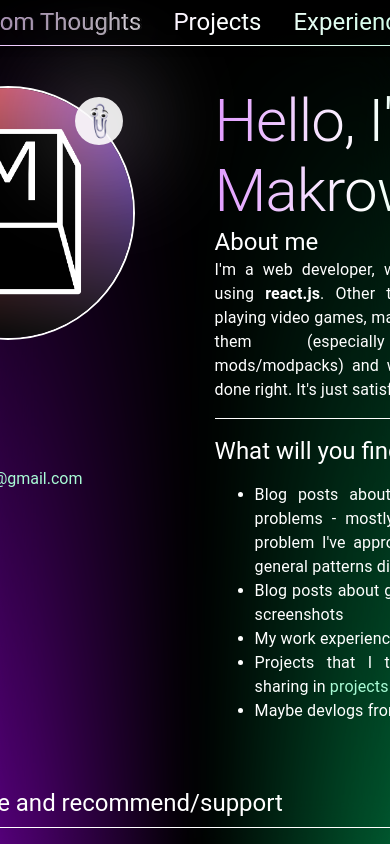
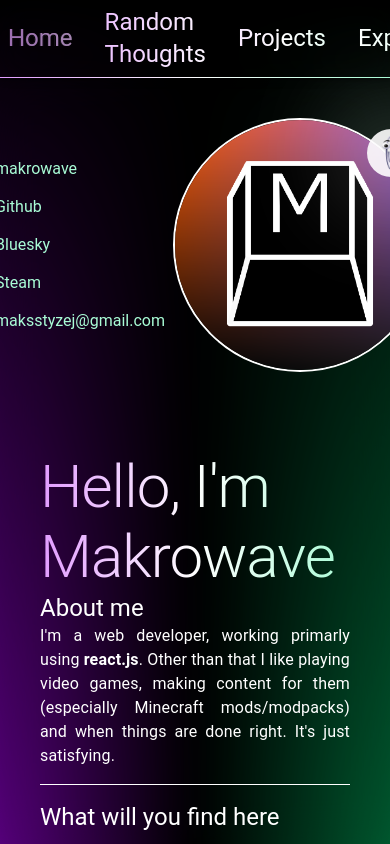
Before and after one commit to Makrowave/makrowave.org, a React (Vite) app: page / in a window 390 px wide. Built offline with nearby package versions, Linux system fonts and the light colour scheme.

Commit message:
feat: Make the page more responsive

```diff
--- a/src/blog/components/PostPreview.tsx
+++ b/src/blog/components/PostPreview.tsx
@@ -1,4 +1,11 @@
-import { Box, Divider, Stack, Typography } from '@mui/material';
+import {
+  Box,
+  Divider,
+  Stack,
+  Typography,
+  useMediaQuery,
+  useTheme,
+} from '@mui/material';
 import type { Post } from '../blogTypes';
 import { Link } from 'react-router';
 import { getStringDate, getTitleColor } from '../blogHelper';
@@ -11,6 +18,8 @@ const PostPreview = ({
   noDivider?: boolean;
 }) => {
   const color = getTitleColor(post.date);
+  const theme = useTheme();
+  const isMd = useMediaQuery(theme.breakpoints.down('md'));
 
   return (
     <motion.div
@@ -22,11 +31,16 @@ const PostPreview = ({
     >
       <Box sx={{ my: 5 }}>
         <Link to={post.href} style={{ textDecoration: 'none' }}>
-          <Typography variant={'h3'} sx={{ color: color }}>
+          <Typography variant={isMd ? 'h5' : 'h3'} sx={{ color: color }}>
             {post.title}
           </Typography>
         </Link>
-        <Stack direction={'row'} alignItems={'center'} gap={2}>
+        <Stack
+          direction={'row'}
+          alignItems={'center'}
+          flexWrap={'wrap'}
+          columnGap={2}
+        >
           <Typography
             variant="h6"
             sx={{
--- a/src/common/components/Layout.tsx
+++ b/src/common/components/Layout.tsx
@@ -32,7 +32,17 @@ const Layout = () => {
         overflowY: 'auto',
       }}
     >
-      <Box sx={{ width: 1080, position: 'relative' }}>
+      <Box
+        sx={(theme) => ({
+          position: 'relative',
+          width: '100%',
+          // display: 'flex',
+          [theme.breakpoints.up('lg')]: {
+            width: 1200,
+            display: 'block',
+          },
+        })}
+      >
         <Navigation trigger={trigger} />
         <Box
           sx={{
--- a/src/common/components/Me.tsx
+++ b/src/common/components/Me.tsx
@@ -3,13 +3,22 @@ import SteamIcon from '../components/icons/SteamIcon';
 import DiscordIcon from '../components/icons/DiscordIcon';
 import { EmailIcon } from '../components/icons/EmailIcon';
 import { GithubIcon } from '../components/icons/GithubIcon';
-import { Avatar, Badge, Link, Stack } from '@mui/material';
+import {
+  Avatar,
+  Badge,
+  Link,
+  Stack,
+  useMediaQuery,
+  useTheme,
+} from '@mui/material';
 
 // Not reusable hehe but I dont like a lot of stuff in one place - my page my rules
 // Altough many rules are worth following in general - but this exception is fine
 const Me = () => {
+  const theme = useTheme();
+  const isMd = useMediaQuery(theme.breakpoints.down('md'));
   return (
-    <Stack gap={1}>
+    <Stack gap={1} direction={isMd ? 'row-reverse' : 'column'}>
       <Badge
         overlap="circular"
         badgeContent={
@@ -40,10 +49,14 @@ const Me = () => {
         <Avatar
           alt="Makrowave (Me)"
           src="/avatar.png"
-          sx={{ width: '250px', height: '250px', border: '2px solid white' }}
+          sx={{
+            width: '250px',
+            height: '250px',
+            border: '2px solid white',
+          }}
         />
       </Badge>
-
+      <Stack justifyContent={'space-between'} paddingY={isMd ? 5 : 0} gap={1}>
         <Link href="#">
           <DiscordIcon style={{ marginRight: '10px' }} />
           makrowave
@@ -68,6 +81,7 @@ const Me = () => {
           maksstyzej@gmail.com
         </Link>
       </Stack>
+    </Stack>
   );
 };
 
--- a/src/pages/BlogPage.tsx
+++ b/src/pages/BlogPage.tsx
@@ -1,4 +1,4 @@
-import { Box } from '@mui/material';
+import { Box, useMediaQuery, useTheme } from '@mui/material';
 import { posts } from '../blog/blogPosts';
 import PostPreview from '../blog/components/PostPreview';
 import TagsBar from '../blog/components/TagsBar';
@@ -8,10 +8,13 @@ import { AnimatePresence } from 'motion/react';
 const BlogPage = () => {
   const [filteredPosts, setFilteredPosts] = useState(posts);
 
+  const theme = useTheme();
+  const isMd = useMediaQuery(theme.breakpoints.down('md'));
+
   return (
     <Box sx={{ mt: 1 }}>
       <TagsBar filterPostsCallback={setFilteredPosts} />
-      <Box sx={{ mt: '40px', mx: 25 }}>
+      <Box sx={{ mt: '40px', mx: isMd ? 4 : 25 }}>
         <AnimatePresence>
           {filteredPosts.map((p, i) => (
             <PostPreview
--- a/src/pages/HomePage.tsx
+++ b/src/pages/HomePage.tsx
@@ -1,4 +1,11 @@
-import { Box, Divider, Link, Typography } from '@mui/material';
+import {
+  Box,
+  Divider,
+  Link,
+  Typography,
+  useMediaQuery,
+  useTheme,
+} from '@mui/material';
 import { Link as RouterLink } from 'react-router';
 import {
   TechnologyCard,
@@ -8,6 +15,8 @@ import Tabulation from '../common/components/Tabulation';
 import Me from '../common/components/Me';
 
 export const HomePage = () => {
+  const theme = useTheme();
+  const isMd = useMediaQuery(theme.breakpoints.down('md'));
   return (
     <Box
       sx={{
@@ -18,7 +27,14 @@ export const HomePage = () => {
         flex: 1,
       }}
     >
-      <Box sx={{ display: 'flex', gap: 10 }}>
+      <Box
+        sx={{
+          display: 'flex',
+          gap: 10,
+          flexWrap: isMd ? 'wrap' : 'nowrap',
+          justifyContent: 'center',
+        }}
+      >
         <Me />
         <Box
           sx={{ display: 'flex', flexDirection: 'column', alignItems: 'start' }}
```
Lines whose indentation alone changed are shown as unchanged.
